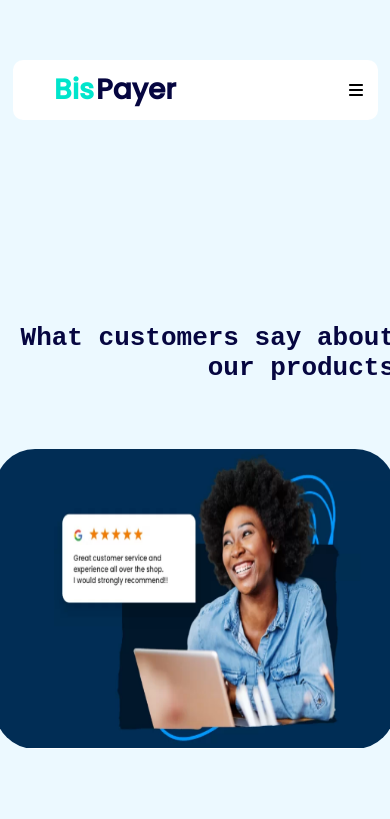
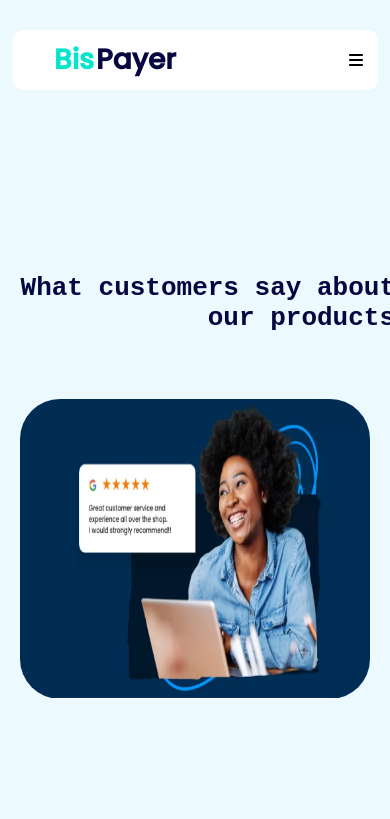
Before and after one commit to oreoluwa212/BisPayer, a React (Vite) app: page /reviews in a window 390 px wide. Shown: the top 819 px of the page. Built offline with nearby package versions, Linux system fonts and the light colour scheme.

Commit message:
fix: hot fix

```diff
--- a/src/styles/Navbar.scss
+++ b/src/styles/Navbar.scss
@@ -4,7 +4,7 @@
    border-radius: 10px;
    padding-right: 15px;
    display: flex;
-   margin: 60px;
+   margin: 30px 0px 40px 0px;
 
    @media (max-width: 1060px) {
       width: 500px;
--- a/src/styles/Reviews.scss
+++ b/src/styles/Reviews.scss
@@ -31,7 +31,6 @@
 
          @media (max-width: 1060px) {
             text-align: right;
-            width: 700px;
             transition: 850ms;
          }
 
@@ -43,7 +42,6 @@
          @media (max-width: 508px) {
             font-size: 26px;
             transition: 850ms;
-            width: 400px;
          }
       }
    }
@@ -63,7 +61,7 @@
          }
 
          @media (max-width: 828px) {
-            width: 550px;
+            width: 450px;
             height: 350px;
             transition: 850ms;
          }
@@ -76,7 +74,7 @@
 
          @media (max-width: 508px) {
             height: 300px;
-            width: 400px;
+            width: 350px;
             transition: 850ms;
          }
 
--- a/src/styles/Support.scss
+++ b/src/styles/Support.scss
@@ -18,7 +18,9 @@
          align-items: center;
       }
 
-      @media (max-width: 620px) {}
+      @media (max-width: 620px) {
+         padding: 10px 5%;
+      }
 
       .support-text {
 
```
